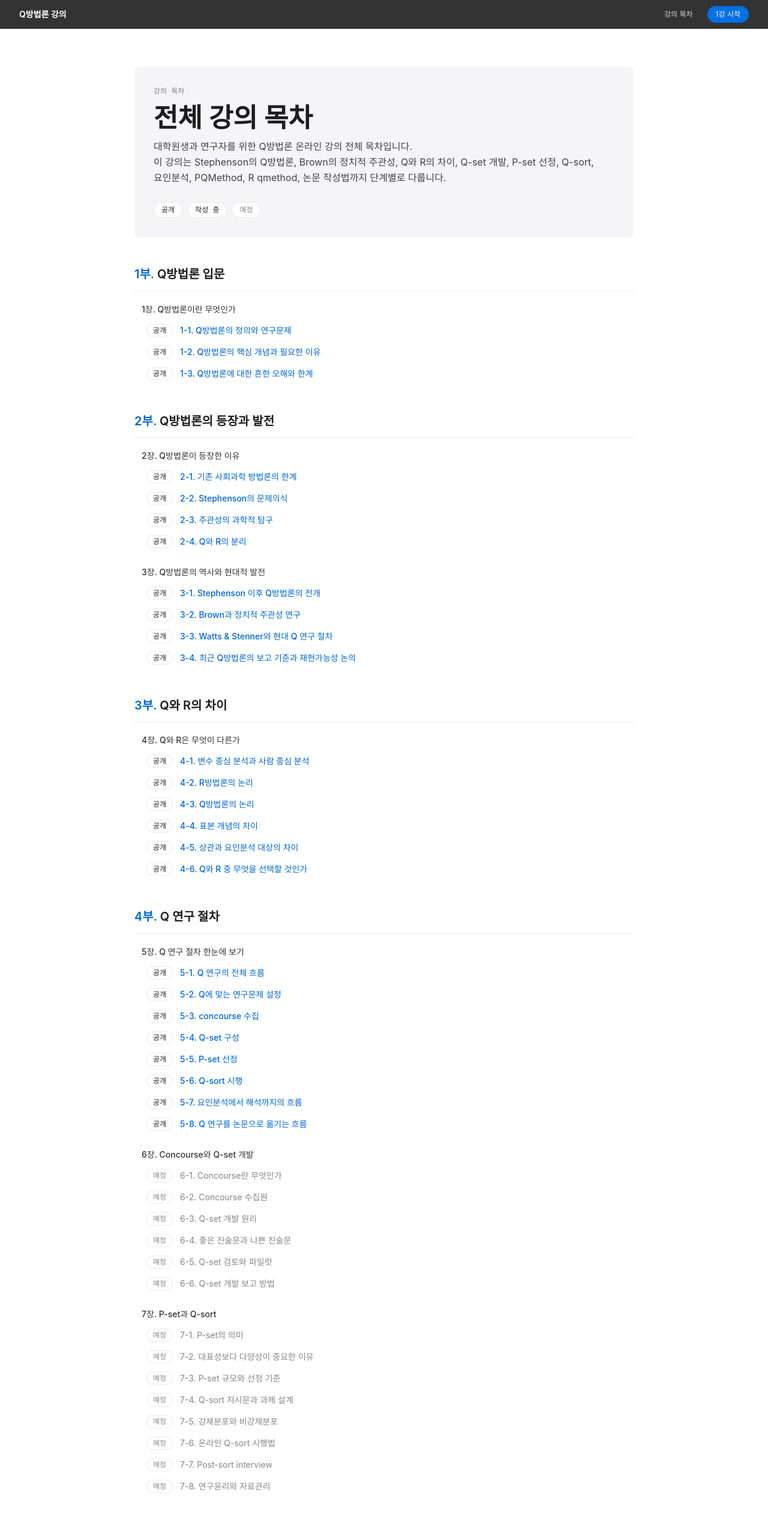
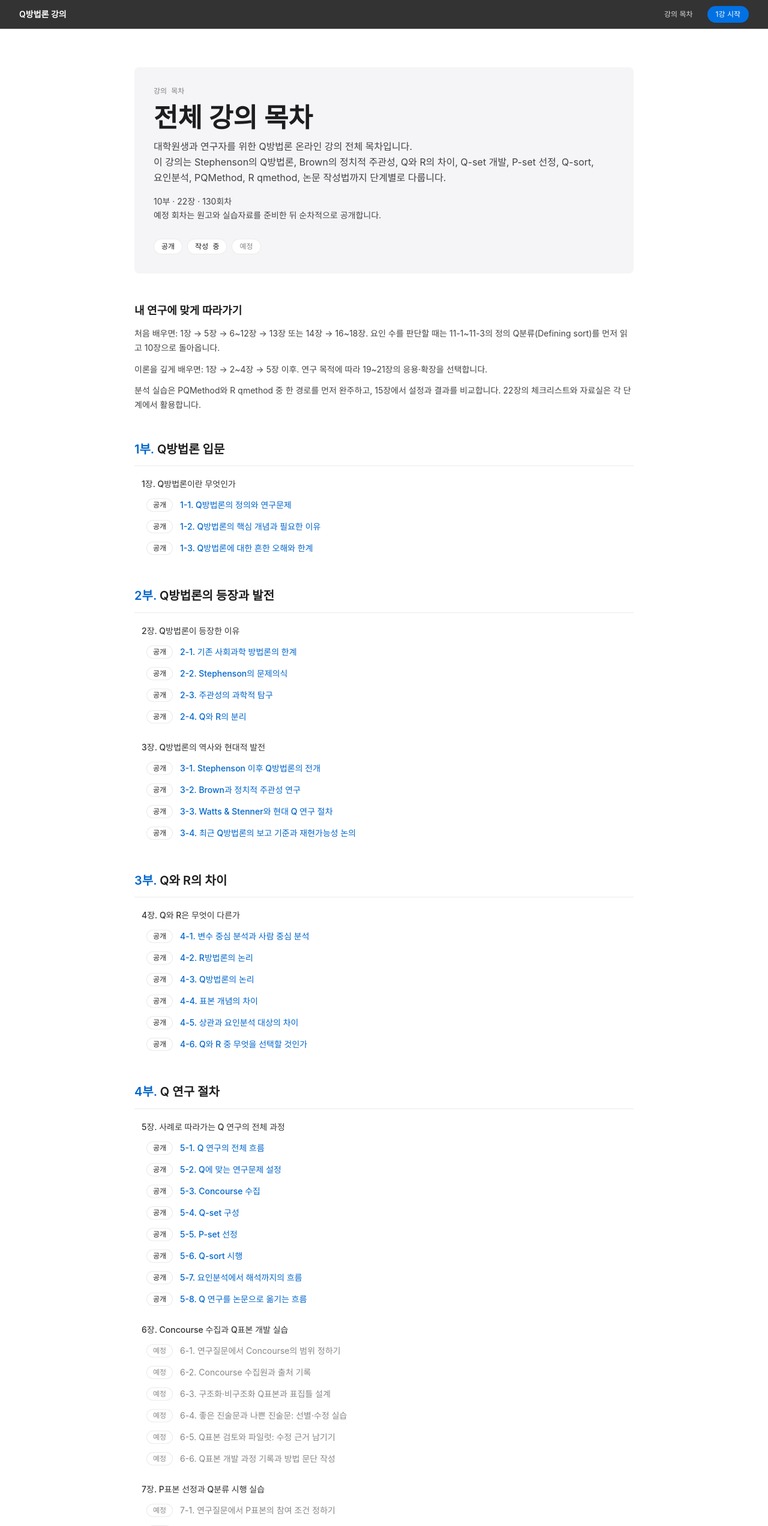
Before and after one commit to dorobo99-prog/q_Methology_Lesson, a Next.js app: page /outline in a window 1280 px wide. Shown: the top 2544 px of the page at 60% size. Built offline with nearby package versions, Linux system fonts and the light colour scheme.

Commit message:
Q방법론 강의 목차 개편: 130회차와 학습 경로 반영

```diff
--- a/src/app/outline/page.tsx
+++ b/src/app/outline/page.tsx
@@ -4,7 +4,7 @@ import { CURRICULUM, type LessonStatus } from "@/data/lessons";
 
 export const metadata: Metadata = {
   title: "강의 목차 | Q방법론 온라인 강의",
-  description: "Q방법론 온라인 강의 전체 목차. 10부 22장 구성.",
+  description: "Q방법론 온라인 강의 전체 목차. 10부 22장 130회차 구성. 연구 설계부터 분석·해석·논문 작성까지.",
 };
 
 type BadgeStyle = { label: string; bg: string; color: string };
@@ -42,6 +42,10 @@ export default function OutlinePage() {
           대학원생과 연구자를 위한 Q방법론 온라인 강의 전체 목차입니다.<br />
           이 강의는 Stephenson의 Q방법론, Brown의 정치적 주관성, Q와 R의 차이, Q-set 개발, P-set 선정, Q-sort, 요인분석, PQMethod, R qmethod, 논문 작성법까지 단계별로 다룹니다.
         </p>
+        <p className="text-sm mt-4" style={{ color: "var(--gray-700)", lineHeight: 1.6 }}>
+          10부 · 22장 · {CURRICULUM.reduce((total, part) => total + part.chapters.reduce((count, chapter) => count + chapter.lessons.length, 0), 0)}회차
+          <br />예정 회차는 원고와 실습자료를 준비한 뒤 순차적으로 공개합니다.
+        </p>
 
         <div className="flex flex-wrap gap-2 mt-7">
           {Object.values(statusBadge).map((v) => (
@@ -59,6 +63,17 @@ export default function OutlinePage() {
             </span>
           ))}
         </div>
+      </section>
+
+      <section className="mb-12" aria-labelledby="learning-path">
+        <h2 id="learning-path" className="text-lg font-semibold mb-3" style={{ fontFamily: "var(--font-display)" }}>
+          내 연구에 맞게 따라가기
+        </h2>
+        <ul className="space-y-3 text-sm" style={{ color: "var(--gray-700)", lineHeight: 1.7 }}>
+          <li>처음 배우면: 1장 → 5장 → 6~12장 → 13장 또는 14장 → 16~18장. 요인 수를 판단할 때는 11-1~11-3의 정의 Q분류(Defining sort)를 먼저 읽고 10장으로 돌아옵니다.</li>
+          <li>이론을 깊게 배우면: 1장 → 2~4장 → 5장 이후. 연구 목적에 따라 19~21장의 응용·확장을 선택합니다.</li>
+          <li>분석 실습은 PQMethod와 R qmethod 중 한 경로를 먼저 완주하고, 15장에서 설정과 결과를 비교합니다. 22장의 체크리스트와 자료실은 각 단계에서 활용합니다.</li>
+        </ul>
       </section>
 
       {/* 목차 */}
--- a/src/data/lessons.ts
+++ b/src/data/lessons.ts
@@ -228,7 +228,7 @@ export const CURRICULUM: Part[] = [
     chapters: [
       {
         num: "5장",
-        title: "Q 연구 절차 한눈에 보기",
+        title: "사례로 따라가는 Q 연구의 전체 과정",
         lessons: [
           {
             id: "5-1", order: 501, status: "open",
@@ -248,7 +248,7 @@ export const CURRICULUM: Part[] = [
           },
           {
             id: "5-3", order: 503, status: "open",
-            title: "concourse 수집",
+            title: "Concourse 수집",
             href: "/lessons/5-3",
             description: "Q방법론 연구에서 진술문 모집단(concourse)을 어떻게 넓고 균형 있게 수집하고, Q-set 후보로 정리하며, 논문 보고가 가능한 기록으로 남길지 다룹니다.",
             image: "/images/5-3-hero-concourse-collection.webp",
@@ -298,27 +298,27 @@ export const CURRICULUM: Part[] = [
       },
       {
         num: "6장",
-        title: "Concourse와 Q-set 개발",
+        title: "Concourse 수집과 Q표본 개발 실습",
         lessons: [
-          { id: "6-1", order: 601, status: "locked", title: "Concourse란 무엇인가" },
-          { id: "6-2", order: 602, status: "locked", title: "Concourse 수집원" },
-          { id: "6-3", order: 603, status: "locked", title: "Q-set 개발 원리" },
-          { id: "6-4", order: 604, status: "locked", title: "좋은 진술문과 나쁜 진술문" },
-          { id: "6-5", order: 605, status: "locked", title: "Q-set 검토와 파일럿" },
-          { id: "6-6", order: 606, status: "locked", title: "Q-set 개발 보고 방법" },
+          { id: "6-1", order: 601, status: "locked", title: "연구질문에서 Concourse의 범위 정하기" },
+          { id: "6-2", order: 602, status: "locked", title: "Concourse 수집원과 출처 기록" },
+          { id: "6-3", order: 603, status: "locked", title: "구조화·비구조화 Q표본과 표집틀 설계" },
+          { id: "6-4", order: 604, status: "locked", title: "좋은 진술문과 나쁜 진술문: 선별·수정 실습" },
+          { id: "6-5", order: 605, status: "locked", title: "Q표본 검토와 파일럿: 수정 근거 남기기" },
+          { id: "6-6", order: 606, status: "locked", title: "Q표본 개발 과정 기록과 방법 문단 작성" },
         ],
       },
       {
         num: "7장",
-        title: "P-set과 Q-sort",
+        title: "P표본 선정과 Q분류 시행 실습",
         lessons: [
-          { id: "7-1", order: 701, status: "locked", title: "P-set의 의미" },
-          { id: "7-2", order: 702, status: "locked", title: "대표성보다 다양성이 중요한 이유" },
-          { id: "7-3", order: 703, status: "locked", title: "P-set 규모와 선정 기준" },
-          { id: "7-4", order: 704, status: "locked", title: "Q-sort 지시문과 과제 설계" },
-          { id: "7-5", order: 705, status: "locked", title: "강제분포와 비강제분포" },
-          { id: "7-6", order: 706, status: "locked", title: "온라인 Q-sort 시행법" },
-          { id: "7-7", order: 707, status: "locked", title: "Post-sort interview" },
+          { id: "7-1", order: 701, status: "locked", title: "연구질문에서 P표본의 참여 조건 정하기" },
+          { id: "7-2", order: 702, status: "locked", title: "관점 다양성을 위한 참여자 선정표 만들기" },
+          { id: "7-3", order: 703, status: "locked", title: "P표본 규모와 모집계획 정당화" },
+          { id: "7-4", order: 704, status: "locked", title: "Q분류 지시문과 과제 설계 실습" },
+          { id: "7-5", order: 705, status: "locked", title: "강제·비강제분포와 격자 설계 실습" },
+          { id: "7-6", order: 706, status: "locked", title: "온라인 Q분류 모의 시행과 데이터 내보내기" },
+          { id: "7-7", order: 707, status: "locked", title: "사후 인터뷰 질문지와 해석 자료 기록" },
           { id: "7-8", order: 708, status: "locked", title: "연구윤리와 자료관리" },
         ],
       },
@@ -330,7 +330,7 @@ export const CURRICULUM: Part[] = [
     chapters: [
       {
         num: "8장",
-        title: "Q 분석은 무엇을 계산하는가",
+        title: "Q 데이터와 상관행렬 읽기",
         lessons: [
           { id: "8-1", order: 801, status: "locked", title: "Q 데이터의 구조" },
           { id: "8-2", order: 802, status: "locked", title: "Q-sort 상관행렬 만들기와 읽기" },
@@ -352,43 +352,46 @@ export const CURRICULUM: Part[] = [
       },
       {
         num: "10장",
-        title: "요인 수 결정",
+        title: "요인 수 결정과 대안 요인해 비교",
         lessons: [
           { id: "10-1", order: 1001, status: "locked", title: "요인 수 결정의 중요성" },
           { id: "10-2", order: 1002, status: "locked", title: "통계적 기준: 고유값, Scree, 유의 적재자" },
           { id: "10-3", order: 1003, status: "locked", title: "설명분산 기준" },
           { id: "10-4", order: 1004, status: "locked", title: "해석가능성 기준" },
+          { id: "10-5", order: 1005, status: "locked", title: "대안 요인해 비교와 최종 선택 기록" },
         ],
       },
     ],
   },
   {
     num: "6부",
-    title: "요인 해석",
+    title: "요인배열 구성과 해석",
     chapters: [
       {
         num: "11장",
-        title: "요인적재치와 대표 Q-sort",
+        title: "요인적재치와 정의 Q분류 판정",
         lessons: [
           { id: "11-1", order: 1101, status: "locked", title: "요인적재치의 의미" },
           { id: "11-2", order: 1102, status: "locked", title: "유의수준 계산" },
-          { id: "11-3", order: 1103, status: "locked", title: "Defining sort" },
-          { id: "11-4", order: 1104, status: "locked", title: "Confounded sort" },
-          { id: "11-5", order: 1105, status: "locked", title: "Non-significant sort" },
+          { id: "11-3", order: 1103, status: "locked", title: "요인을 정의하는 Q분류: Defining sort" },
+          { id: "11-4", order: 1104, status: "locked", title: "혼합적재 Q분류: Confounded sort" },
+          { id: "11-5", order: 1105, status: "locked", title: "비유의 적재 Q분류: Non-significant sort" },
           { id: "11-6", order: 1106, status: "locked", title: "자동 flagging과 수동 판단" },
           { id: "11-7", order: 1107, status: "locked", title: "양극 요인과 부적 적재 해석" },
         ],
       },
       {
         num: "12장",
-        title: "Z-score, factor array, 진술문 해석",
+        title: "요인배열 산출과 근거 기반 해석",
         lessons: [
-          { id: "12-1", order: 1201, status: "locked", title: "Z-score란 무엇인가" },
-          { id: "12-2", order: 1202, status: "locked", title: "Factor array 읽기" },
+          { id: "12-1", order: 1201, status: "locked", title: "Z점수와 요인배열 산출: 정의 Q분류의 가중 결합" },
+          { id: "12-2", order: 1202, status: "locked", title: "요인배열 전체 읽기와 상대적 위치 해석" },
           { id: "12-3", order: 1203, status: "locked", title: "극단 진술문 해석" },
-          { id: "12-4", order: 1204, status: "locked", title: "Distinguishing statements" },
-          { id: "12-5", order: 1205, status: "locked", title: "Consensus statements" },
+          { id: "12-4", order: 1204, status: "locked", title: "구별 진술문: Distinguishing statements" },
+          { id: "12-5", order: 1205, status: "locked", title: "공통 진술문: Consensus statements" },
           { id: "12-6", order: 1206, status: "locked", title: "요인 명명과 유형 서사" },
+          { id: "12-7", order: 1207, status: "locked", title: "크립시트와 사후 인터뷰를 결합한 요인해석" },
+          { id: "12-8", order: 1208, status: "locked", title: "요인 간 비교와 연구질문에 답하기" },
         ],
       },
     ],
@@ -399,7 +402,7 @@ export const CURRICULUM: Part[] = [
     chapters: [
       {
         num: "13장",
-        title: "PQMethod",
+        title: "PQMethod 분석 실습",
         lessons: [
           { id: "13-1", order: 1301, status: "locked", title: "PQMethod란 무엇인가" },
           { id: "13-2", order: 1302, status: "locked", title: "설치와 기본 구조" },
@@ -408,29 +411,31 @@ export const CURRICULUM: Part[] = [
           { id: "13-5", order: 1305, status: "locked", title: "요인추출" },
           { id: "13-6", order: 1306, status: "locked", title: "회전" },
           { id: "13-7", order: 1307, status: "locked", title: "결과표 읽기" },
+          { id: "13-8", order: 1308, status: "locked", title: "PQMethod 전체 분석과 결과문단 연결 실습" },
         ],
       },
       {
         num: "14장",
-        title: "R qmethod",
+        title: "R qmethod 분석 실습",
         lessons: [
           { id: "14-1", order: 1401, status: "locked", title: "R qmethod란 무엇인가" },
           { id: "14-2", order: 1402, status: "locked", title: "RStudio와 패키지 설치" },
           { id: "14-3", order: 1403, status: "locked", title: "데이터 구조" },
           { id: "14-4", order: 1404, status: "locked", title: "기본 분석 실행" },
-          { id: "14-5", order: 1405, status: "locked", title: "PCA와 centroid 적용" },
-          { id: "14-6", order: 1406, status: "locked", title: "Rotation 설정" },
+          { id: "14-5", order: 1405, status: "locked", title: "추출법 설정과 지원 범위 확인" },
+          { id: "14-6", order: 1406, status: "locked", title: "회전 설정과 요인해 비교" },
           { id: "14-7", order: 1407, status: "locked", title: "결과 추출과 저장" },
+          { id: "14-8", order: 1408, status: "locked", title: "R 전체 분석과 결과문단 연결 실습" },
         ],
       },
       {
         num: "15장",
-        title: "PQMethod와 R qmethod 비교",
+        title: "분석 결과 비교와 재현 점검",
         lessons: [
-          { id: "15-1", order: 1501, status: "locked", title: "공통 분석 흐름" },
-          { id: "15-2", order: 1502, status: "locked", title: "입력 방식의 차이" },
-          { id: "15-3", order: 1503, status: "locked", title: "출력 결과의 차이" },
-          { id: "15-4", order: 1504, status: "locked", title: "재현가능성의 차이" },
+          { id: "15-1", order: 1501, status: "locked", title: "공통 데이터와 분석 설정 맞추기" },
+          { id: "15-2", order: 1502, status: "locked", title: "입력 변환과 진술문·Q분류 번호 대조" },
+          { id: "15-3", order: 1503, status: "locked", title: "적재치·요인배열·구별 진술문 결과 비교" },
+          { id: "15-4", order: 1504, status: "locked", title: "환경·설정·판단 기록으로 분석 재현하기" },
           { id: "15-5", order: 1505, status: "locked", title: "어떤 상황에서 무엇을 쓸 것인가" },
         ],
       },
@@ -442,7 +447,7 @@ export const CURRICULUM: Part[] = [
     chapters: [
       {
         num: "16장",
-        title: "Q 논문의 기본 구조",
+        title: "Q 논문 작성 실습",
         lessons: [
           { id: "16-1", order: 1601, status: "locked", title: "서론에서 Q방법론을 제시하는 법" },
           { id: "16-2", order: 1602, status: "locked", title: "이론적 배경과 연구설계의 역할 구분" },
@@ -466,7 +471,7 @@ export const CURRICULUM: Part[] = [
       },
       {
         num: "18장",
-        title: "심사자가 자주 지적하는 문제",
+        title: "Q 논문 오류 진단과 수정 실습",
         lessons: [
           { id: "18-1", order: 1801, status: "locked", title: "Q-set 개발 과정이 불투명한 경우" },
           { id: "18-2", order: 1802, status: "locked", title: "P-set 선정 근거가 약한 경우" },
@@ -521,7 +526,7 @@ export const CURRICULUM: Part[] = [
     chapters: [
       {
         num: "22장",
-        title: "체크리스트와 템플릿",
+        title: "체크리스트·템플릿·공통 실습자료",
         lessons: [
           { id: "22-1", order: 2201, status: "locked", title: "Q 연구 전체 체크리스트" },
           { id: "22-2", order: 2202, status: "locked", title: "Concourse 수집 템플릿" },
@@ -530,6 +535,8 @@ export const CURRICULUM: Part[] = [
           { id: "22-5", order: 2205, status: "locked", title: "Q-sort 안내문 템플릿" },
           { id: "22-6", order: 2206, status: "locked", title: "Post-sort interview 질문지" },
           { id: "22-7", order: 2207, status: "locked", title: "논문작성 템플릿" },
+          { id: "22-8", order: 2208, status: "locked", title: "공통 실습 데이터와 설정·출력 예시" },
+          { id: "22-9", order: 2209, status: "locked", title: "분석 결정 기록표와 요인해석표" },
         ],
       },
     ],
```
